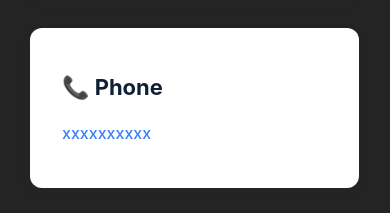
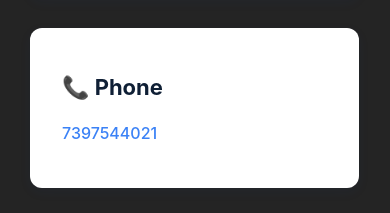
Before and after one commit to sanjaykumardk2006/FSD, a React (Vite) app in the folder client/: page /contact in a window 390 px wide. Shown: the part 969-1182 px from the top of the page. Built offline with nearby package versions, Linux system fonts and the light colour scheme.

Commit message:
Update contact page phone number and add logging for saved contact messages

```diff
--- a/client/src/pages/Contact.jsx
+++ b/client/src/pages/Contact.jsx
@@ -55,7 +55,7 @@ export const Contact = () => {
                 </div>
                 <div className="card" style={{ textAlign: 'left' }}>
                   <h3>📞 Phone</h3>
-                  <p><a href="tel:xxxxxxxxxx" style={{ color: '#3b82f6', textDecoration: 'none' }}>xxxxxxxxxx</a></p>
+                  <p><a href="tel:7397544021" style={{ color: '#3b82f6', textDecoration: 'none' }}>7397544021</a></p>
                 </div>
                 <div className="card" style={{ textAlign: 'left' }}>
                   <h3>📍 Address</h3>
```
Also changed, not shown: 1 other file (tests, documents, lock files or other folders).
